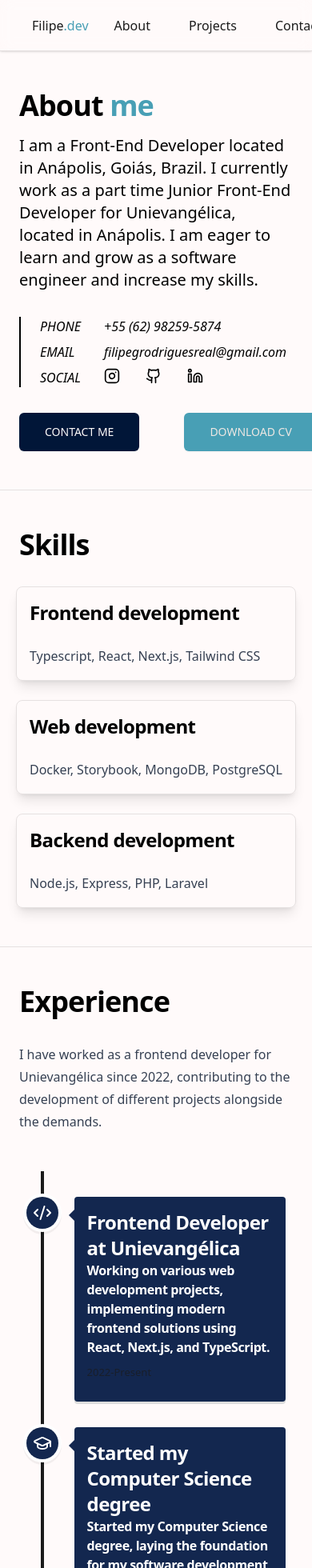
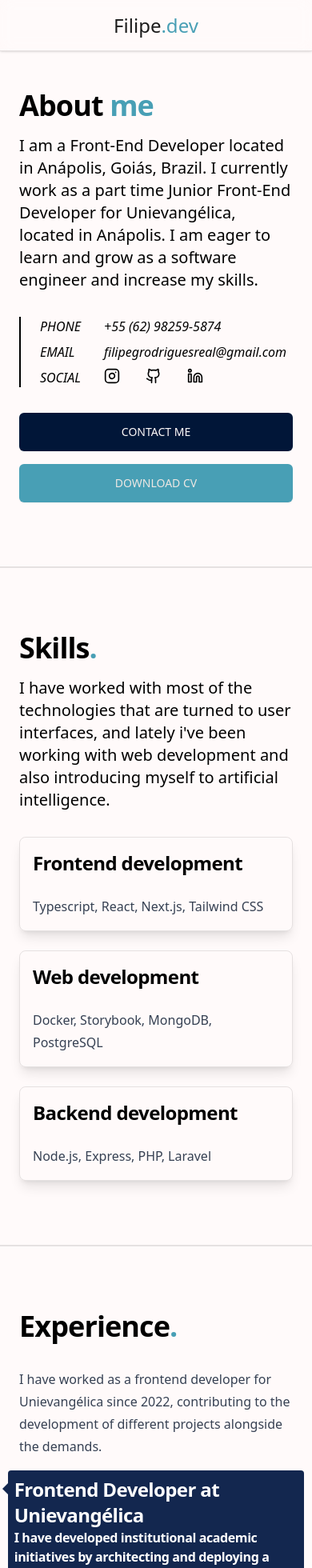
Before and after one commit to FilipeVOl/portfolio, a Next.js app: page / in a window 390 px wide. Shown: the top 1960 px of the page at 80% size. Built offline with nearby package versions, Linux system fonts and the light colour scheme.

Commit message:
STYLE: mais responsividade

```diff
--- a/app/about/page.tsx
+++ b/app/about/page.tsx
@@ -6,8 +6,8 @@ import { Button } from "@/components/ui/button";
 
 export default function AboutPage() {
   return (
-    <main id="about" className="container mx-auto px-6 py-12 min-h-auto border-b border-black/10">
-      <div className="max-w-3xl mx-auto space-y-8">
+    <main id="about" className="container mx-auto px-6 py-12 min-h-auto">
+      <div className="max-w-3xl  space-y-8">
         <div className="space-y-4">
           <Typography variant="h1">About <span className="text-secondary">me</span></Typography>
           <Typography variant="lead">
@@ -33,7 +33,7 @@ export default function AboutPage() {
             </div>
           </Typography>
         </div>
-        <div className="flex gap-14">
+        <div className="flex flex-col gap-4 md:flex-row md:gap-14">
           <Button variant="default" size="lg">CONTACT ME</Button>
           <Button variant="secondary" size="lg">DOWNLOAD CV</Button>
         </div>
--- /dev/null
+++ b/app/components/Divider.tsx
@@ -0,0 +1,7 @@
+import React from "react";
+
+export default function Divider() {
+  return (
+    <hr className="border-b border-black/10 w-full my-8" />
+  );
+}
--- a/app/components/Navbar.tsx
+++ b/app/components/Navbar.tsx
@@ -4,21 +4,23 @@ import { Link } from '@/components/ui/link'
 
 export default function Navbar() {
   return (
-    <nav className="h-full flex items-center justify-between container mx-auto px-6">
-      <Link variant="default" className="font-medium text-base" targetId="home">
+    <nav className="w-full px-6">
+      <div className="container flex items-center justify-center md:justify-between h-full mx-auto">
+        <Link variant="default" className="font-medium text-base text-2xl" targetId="home">
           Filipe<span className="text-secondary">.dev</span>
         </Link>
 
-      <div className="flex gap-4">
-        <Link variant="default" targetId="about">
+        <div className="hidden md:flex gap-4">
+          <Link variant="default" size="lg" targetId="about">
             About
           </Link>
-        <Link variant="default" targetId="projects">
+          <Link variant="default" size="lg" targetId="projects">
             Projects
           </Link>
-        <Link variant="default" targetId="contact">
+          <Link variant="default" size="lg" targetId="contact">
             Contact
           </Link>
+        </div>
       </div>
     </nav>
   )
--- a/app/components/SkillCard.tsx
+++ b/app/components/SkillCard.tsx
@@ -2,9 +2,9 @@ import React from 'react'
 import { Typography } from '@/components/ui/typography'
 const SkillCard = ({ title, content, id }: { title: string, content: string, id?: string }) => {
   return (
-    <div id={id} className="bg-transparent border border-black/10 shadow-lg p-4 rounded-lg w-[350px]">
-        <Typography className="divide-b divide-black/10 whitespace-nowrap overflow-hidden text-ellipsis" variant="h3">{title}</Typography>
-        <Typography className="whitespace-nowrap overflow-hidden text-ellipsis" variant="p">{content}</Typography>
+    <div id={id} className="bg-transparent border border-black/10 shadow-lg p-4 rounded-lg w-full lg:flex-1">
+        <Typography className="divide-b divide-black/10 md:whitespace-nowrap overflow-hidden md:text-ellipsis" variant="h3">{title}</Typography>
+        <Typography className="md:whitespace-nowrap overflow-hidden text-ellipsis" variant="p">{content}</Typography>
     </div>
   )
 }
--- a/app/experience/page.tsx
+++ b/app/experience/page.tsx
@@ -6,15 +6,17 @@ import { Typography } from "@/components/ui/typography";
 
 export default function ExperiencePage() {
   return (
-    <main className="container mx-auto px-6 py-12 min-h-auto border-b border-black/10">
-      <div className="max-w-3xl mx-auto space-y-8">
-        <Typography variant="h1">Experience</Typography>
-        <Typography variant="p">I have worked as a frontend developer for Unievangélica since 2022, contributing to the development of different projects alongside the demands.</Typography>
-      </div>
-      <div className="mt-12">
-        <Timeline
-          items={experienceItems}
-        />
+    <main className="container px-6 py-12 min-h-auto mx-auto">
+      <div className="md:grid md:grid-cols-2 md:gap-8">
+        <div className="max-w-3xl space-y-8 items-center ">
+          <Typography variant="h1">Experience<span className="text-secondary">.</span></Typography>
+          <Typography variant="p">I have worked as a frontend developer for Unievangélica since 2022, contributing to the development of different projects alongside the demands.</Typography>
+        </div>
+        <div>
+          <Timeline
+            items={experienceItems}
+          />
+        </div>
       </div>
     </main>
   );
--- a/app/experience/timeline-items.tsx
+++ b/app/experience/timeline-items.tsx
@@ -4,28 +4,28 @@ import type { TimelineElement } from '@/types';
 export const experienceItems: TimelineElement[] = [
   {
     id: 1,
-    date: '2022-Present',
+    date: '2024-Present',
     title: 'Frontend Developer at Unievangélica',
-    description: 'Working on various web development projects, implementing modern frontend solutions using React, Next.js, and TypeScript.',
+    description: 'I have developed institutional academic initiatives by architecting and deploying a modern research‐application platform—streamlining the user interface and experience, which produced a 30% increase in submitted proposals, demonstrating a clear uptick in researcher engagement..',
     icon: "code",
     status: 'in-progress',
     color: 'primary',
   },
   {
     id: 2,
-    date: '2021',
-    title: 'Started my Computer Science degree',
-    description: 'Started my Computer Science degree, laying the foundation for my software development career.',
-    icon: "graduation-cap",
+    date: '2022-2024',
+    title: 'Frontend Developer at FTT',
+    description: 'Participated in the development of a pet clinic management system, which improved the clinic\'s operations and client satisfaction by a dynamic and user-friendly interface.',
+    icon: "git-branch",
     status: 'completed',
     color: 'muted',
   },
   {
     id: 3,
     date: '2021',
-    title: 'Started Learning Web Development',
+    title: 'Started software engineering degree',
     description: 'Began my journey in web development, focusing on HTML, CSS, and JavaScript fundamentals.',
-    icon: "git-branch",
+    icon: "graduation-cap",
     status: 'completed',
     color: 'secondary',
   },
--- a/app/globals.css
+++ b/app/globals.css
@@ -18,8 +18,57 @@
 
 .date {
   color: var(--color-primary-text);
+  margin-left: 0.75rem;
+  margin-right: 0.75rem;
 }
 
 .vertical-timeline::before {
   background: var(--color-primary-text) !important;
 }
+
+@media (max-width: 600px) {
+  .vertical-timeline {
+    width: 100% !important;
+    padding: 1em 0 !important;
+    display: flex;
+    flex-direction: column;
+    align-items: center;
+  }
+  .vertical-timeline::before {
+    display: none !important;
+  }
+  .vertical-timeline-element-content {
+    margin-left: 0 !important;
+    margin-right: 0 !important;
+    padding: 0.5em !important;
+    min-width: 0 !important;
+    width: 95vw !important;
+    box-sizing: border-box;
+    float: none !important;
+    display: flex;
+    flex-direction: column;
+    align-items: center;
+  }
+  .vertical-timeline-element-icon {
+    display: none !important;
+  }
+  .date,
+  .vertical-timeline-element-date {
+    font-size: 0.85rem !important;
+    margin-left: 0 !important;
+    margin-right: 0 !important;
+    word-break: break-word;
+    max-width: 90vw;
+    text-align: center;
+    font-style: italic;
+    opacity: 1 !important;
+    margin-top: 0.5em;
+  }
+}
+
+@media (max-width: 912px) {
+  .date {
+    color: white !important;
+    opacity: 1 !important;
+  }
+}
--- a/app/layout.tsx
+++ b/app/layout.tsx
@@ -29,7 +29,7 @@ export default function RootLayout({
         className={`${geistSans.variable} ${geistMono.variable} antialiased`}
       >
         <div className="h-16">
-          <div className="fixed top-0 left-0 right-0 bg-transparent border-b border-black/10 shadow-sm h-16 backdrop-blur-sm z-50">
+          <div className="flex items-center fixed top-0 left-0 right-0 bg-transparent border-b border-black/10 shadow-sm h-16 backdrop-blur-sm z-50">
             <Navbar />
           </div>
         </div>
--- a/app/page.tsx
+++ b/app/page.tsx
@@ -3,7 +3,8 @@ import AboutPage from "./about/page";
 import SkillsPage from "./skills/page";
 import * as motion from "motion/react-client"
 import ExperiencePage from "./experience/page";
-
+import PortfolioPage from "./portfolio/page";
+import Divider from "./components/Divider";
 export default function Home() {
   return (
     <motion.div
@@ -12,8 +13,12 @@ export default function Home() {
       transition={{ duration: 0.5 }}
     >
       <AboutPage />
+      <Divider />
       <SkillsPage />
+      <Divider />
       <ExperiencePage />
+      <Divider />
+      <PortfolioPage />
     </motion.div>
   );
 }
--- /dev/null
+++ b/app/portfolio/page.tsx
@@ -0,0 +1,12 @@
+import { Typography } from "@/components/ui/typography";
+import Divider from "../components/Divider";
+
+export default function PortfolioPage() {
+  return (
+    <main className="container mx-auto px-6 py-12 min-h-auto">
+      <div className="max-w-3xl space-y-8">
+        <Typography variant="h1">Portfolio<span className="text-secondary">.</span></Typography>
+      </div>
+    </main>
+  );
+}
--- a/app/skills/page.tsx
+++ b/app/skills/page.tsx
@@ -4,10 +4,13 @@ import SkillCard from "../components/SkillCard";
 
 export default function SkillsPage() {
   return (
-    <main className="container mx-auto px-6 py-12 min-h-auto border-b border-black/10">
-        <div className="max-w-3xl mx-auto space-y-8">
-            <Typography variant="h1">Skills</Typography>
-            <div id="skills-grid" className="flex flex-col items-center gap-6 md:grid md:auto-cols-[45%] md:grid-flow-col md:items-stretch">
+    <main className="container mx-auto px-6 py-12 min-h-auto">
+        <div className="flex flex-col md:grid md:grid-cols-[1fr_2fr] gap-8">
+          <div className="max-w-3xl space-y-4">
+            <Typography variant="h1" className="text-start">Skills<span className="text-secondary">.</span></Typography>
+            <Typography variant="lead" className="text-start">I have worked with most of the technologies that are turned to user interfaces, and lately i've been working with web development and also introducing myself to artificial intelligence.</Typography>
+          </div>
+            <div id="skills-grid" className="grid grid-cols-1 lg:grid-cols-[1fr_1fr] xl:grid-cols-[1fr_3fr] gap-6">
                 <SkillCard id="frontend-skills" title="Frontend development" content="Typescript, React, Next.js, Tailwind CSS" />
                 <SkillCard id="web-skills" title="Web development" content="Docker, Storybook, MongoDB, PostgreSQL" />
                 <SkillCard id="backend-skills" title="Backend development" content="Node.js, Express, PHP, Laravel" />
--- a/components/ui/link.tsx
+++ b/components/ui/link.tsx
@@ -10,7 +10,7 @@ const linkVariants = cva(
   {
     variants: {
       variant: {
-        default: "text-primary-text hover:text-secondary/80",
+        default: "text-primary-text hover:text-secondary/80 ",
         secondary: "text-secondary-text hover:text-secondary-text/80",
         underline: "underline-offset-4 hover:underline",
         icon: "inline-flex items-center gap-2",
```
Lines whose indentation alone changed are shown as unchanged.
